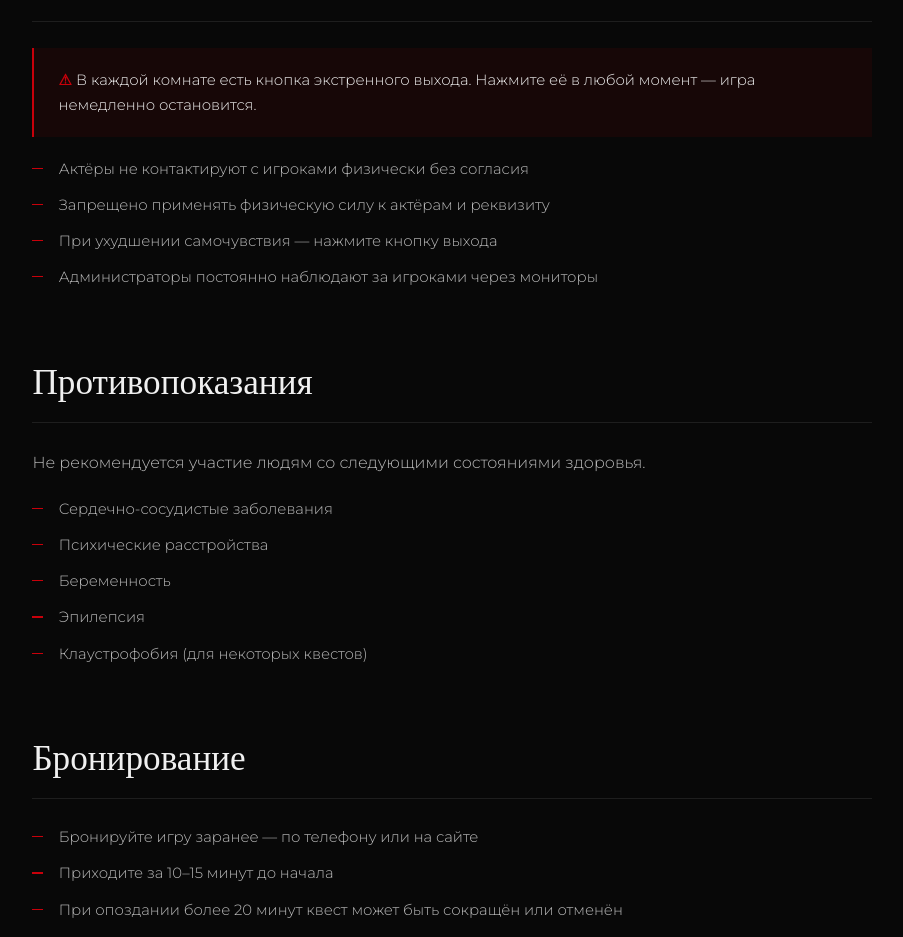
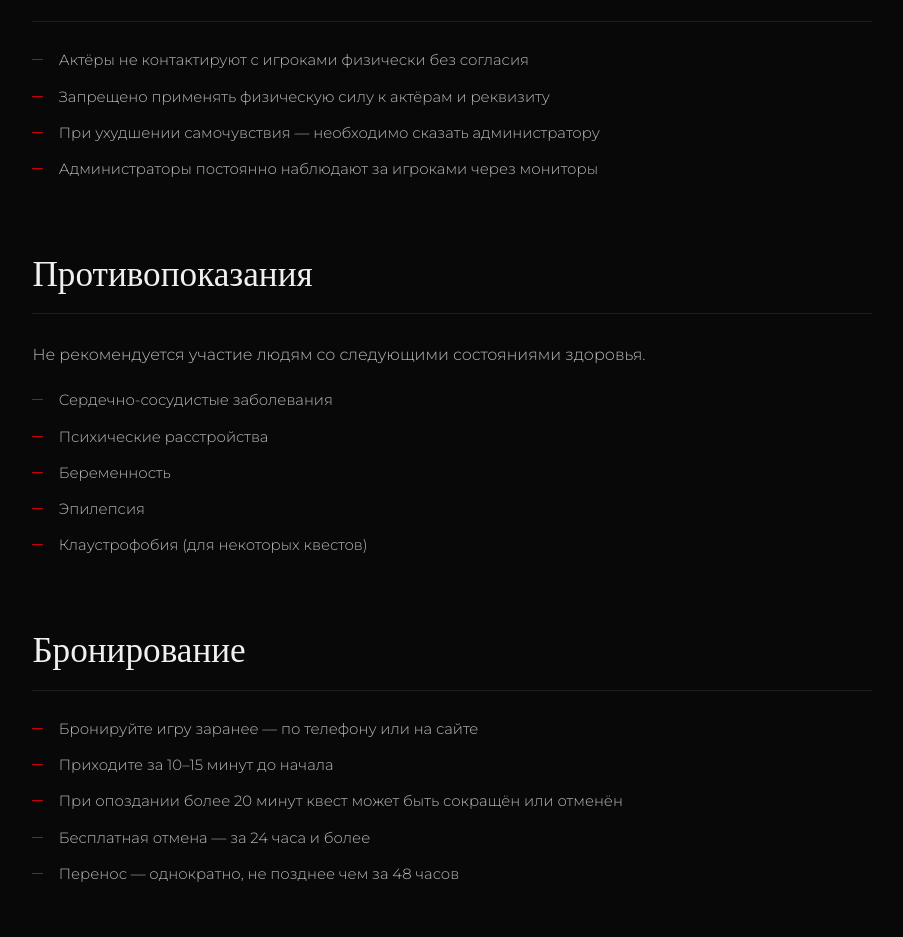
Before and after one commit to Beluga-a/grani, a Next.js app: page /rules in a window 1280 px wide. Shown: the part 920-1857 px from the top of the page, without its empty margins (346-1249 px from the left). Built offline with nearby package versions, Linux system fonts and the light colour scheme; no server answers; the database is empty; a web font is replaced by a local one.

Commit message:
Update rules: remove warning banner, fix health item, 48h transfer policy

```diff
--- a/data/rules.ts
+++ b/data/rules.ts
@@ -22,13 +22,12 @@ export const RULES_DATA: RuleSection[] = [
     id: "safe",
     title: "Безопасность",
     items: [
-      { type: "warn", t: "В каждой комнате есть кнопка экстренного выхода. Нажмите её в любой момент — игра немедленно остановится." },
       {
         type: "list",
         items: [
           "Актёры не контактируют с игроками физически без согласия",
           "Запрещено применять физическую силу к актёрам и реквизиту",
-          "При ухудшении самочувствия — нажмите кнопку выхода",
+          "При ухудшении самочувствия — необходимо сказать администратору",
           "Администраторы постоянно наблюдают за игроками через мониторы",
         ],
       },
@@ -62,7 +61,7 @@ export const RULES_DATA: RuleSection[] = [
           "Приходите за 10–15 минут до начала",
           "При опоздании более 20 минут квест может быть сокращён или отменён",
           "Бесплатная отмена — за 24 часа и более",
-          "Перенос — однократно, не позднее чем за 12 часов",
+          "Перенос — однократно, не позднее чем за 48 часов",
         ],
       },
     ],
```
